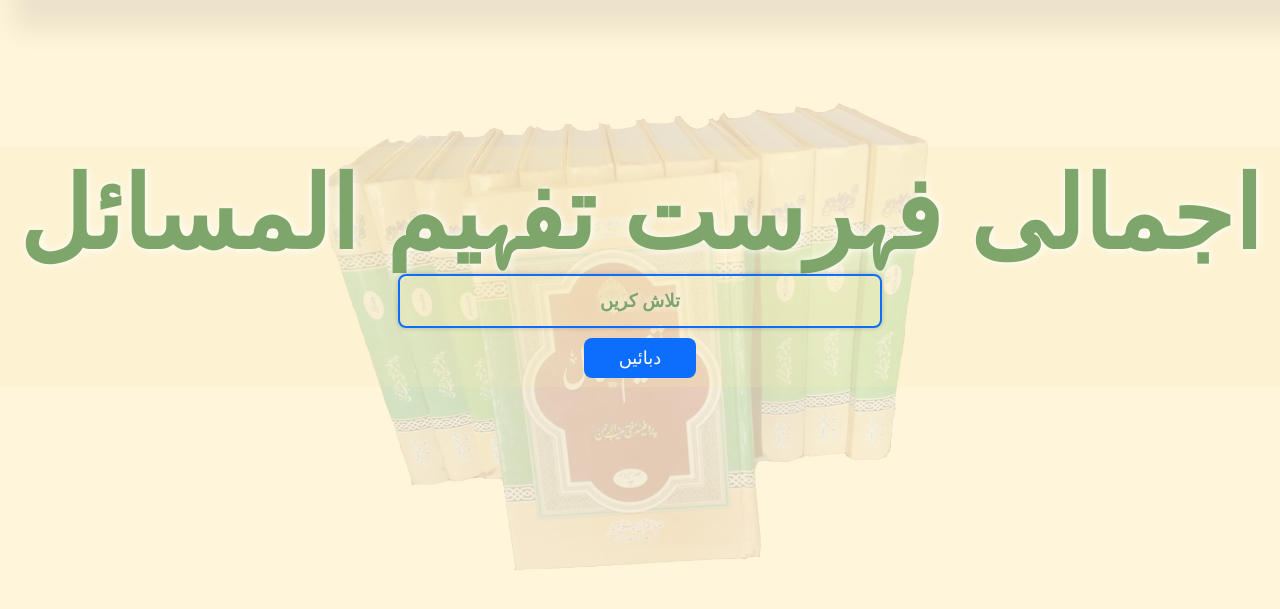
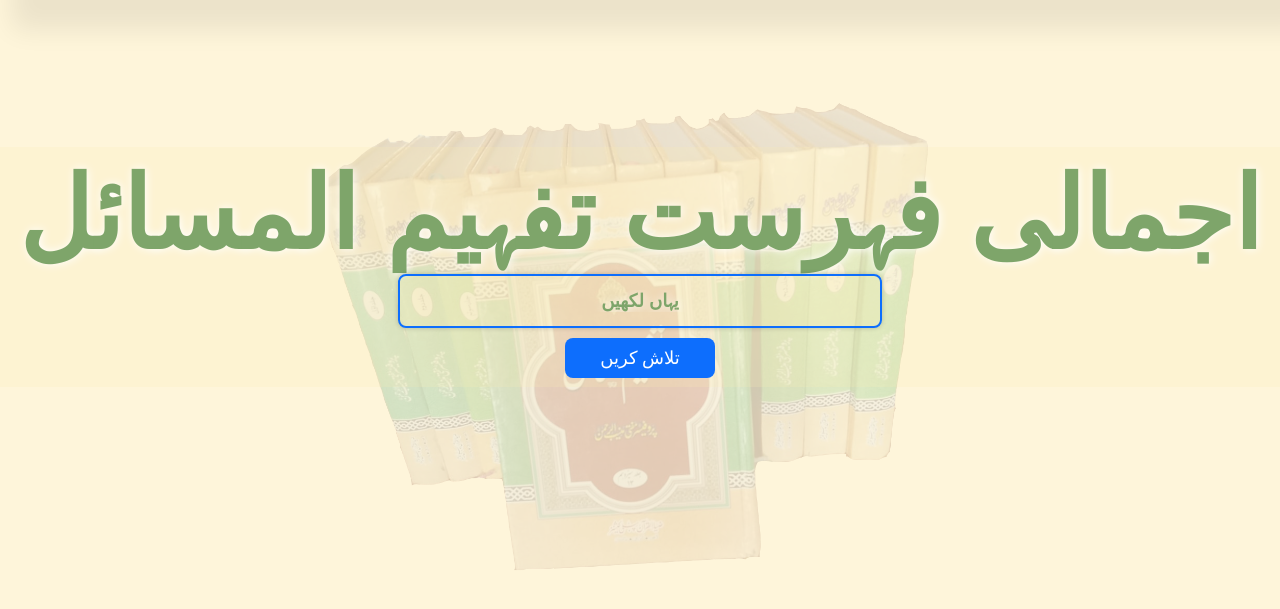
Before and after one commit to amctech106/Book-index, a website: page index.html in a window 1280 px wide. Shown: the part 229-838 px from the top of the page. Drawn offline with Linux system fonts and the light colour scheme; a web font is replaced by a local one.

Commit message:
UI Updated

```diff
--- a/index.html
+++ b/index.html
@@ -29,8 +29,8 @@
     <div
      class="slide">
       <h2 class="index">اجمالی فہرست تفہیم المسائل</h2>
-     <input type="text" class="search" placeholder="تلاش کریں">
-     <button id="searchBtn">دبائیں</button>
+     <input type="text" class="search" placeholder="یہاں لکھیں">
+     <button id="searchBtn">تلاش کریں</button>
 
 <div class="search-results"></div>
 
```
